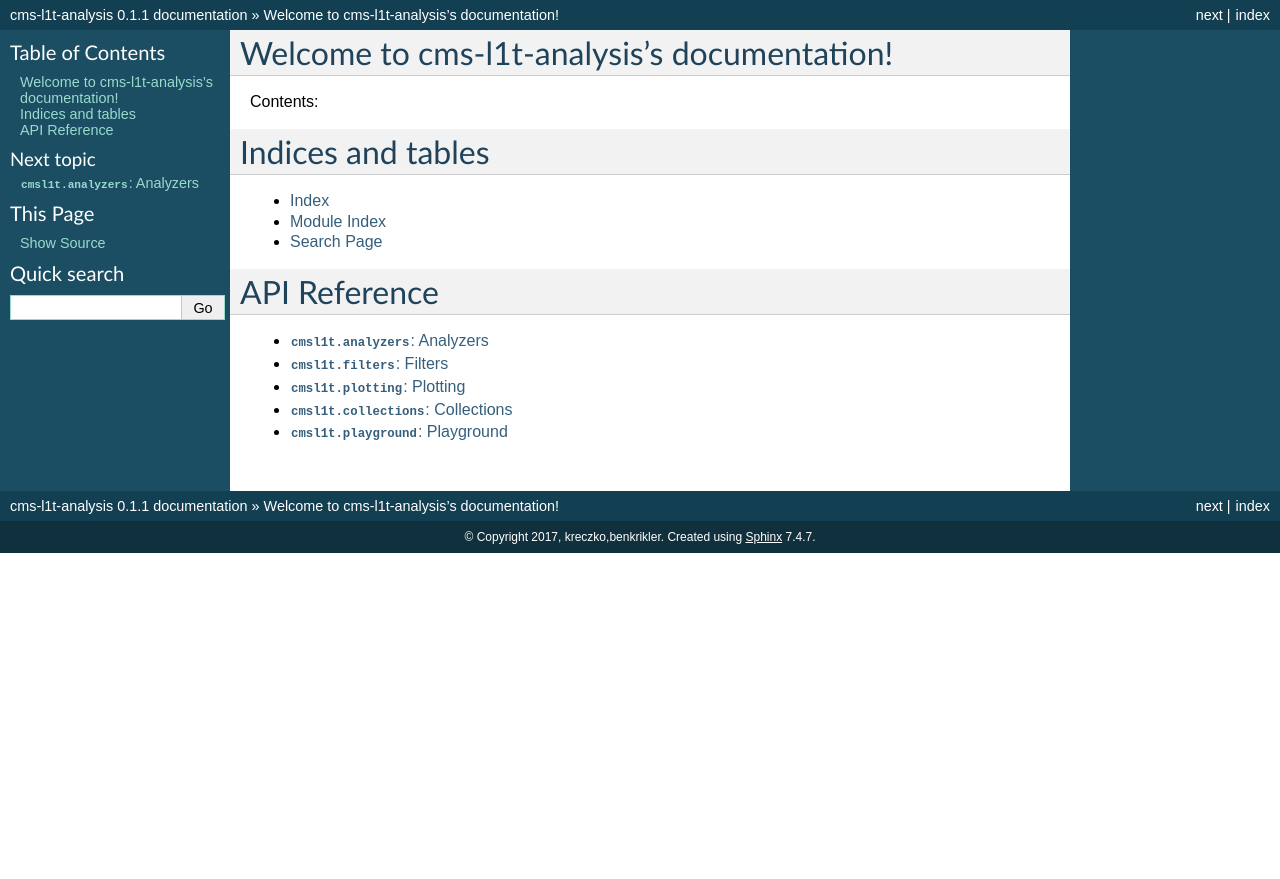
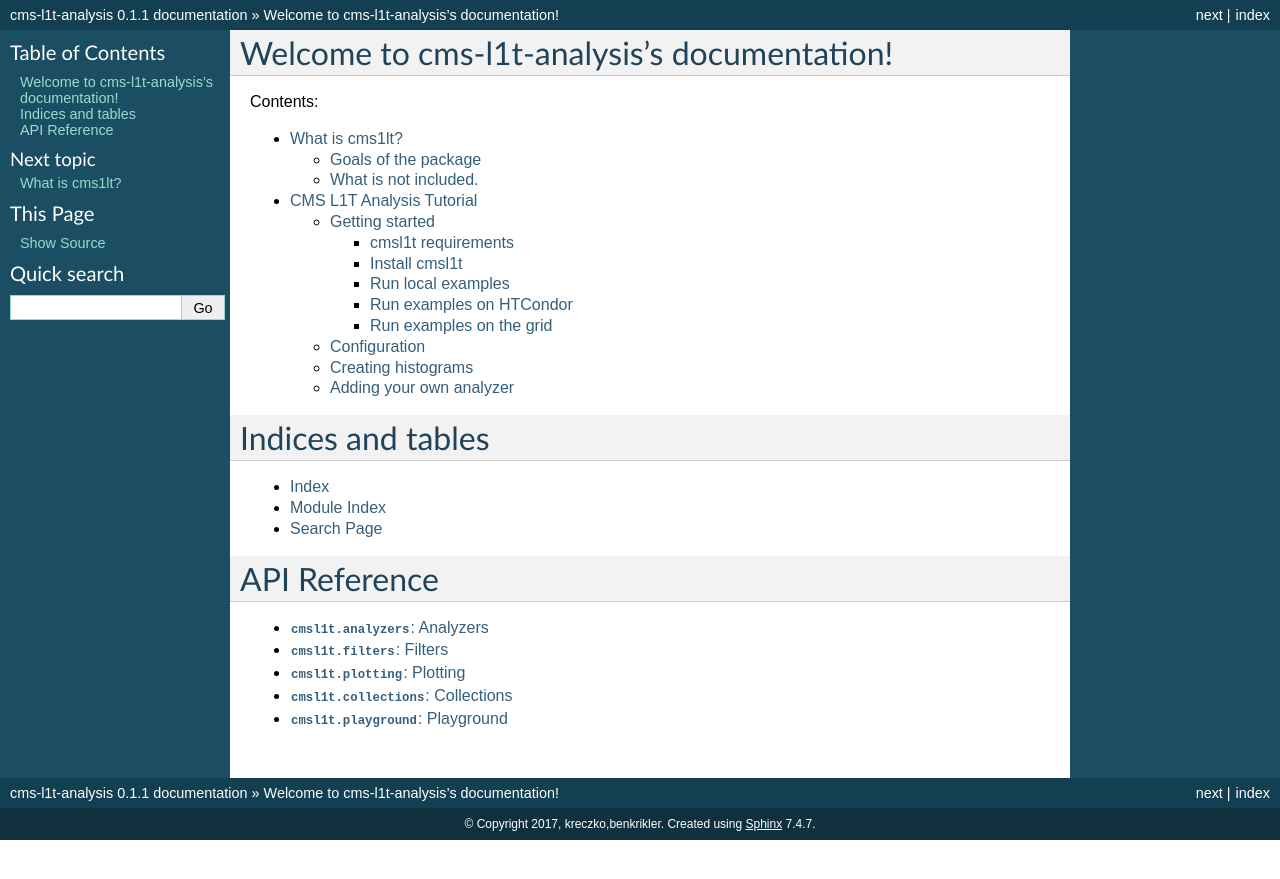
Before and after one commit to professor-calculus/cms-l1t-analysis, a Sphinx documentation site: the page built from docs/index.rst, in a window 1280 px wide. Shown: the top 879 px of the page. Built offline with Sphinx 7.4.7, drawn with Linux system fonts in a browser that asks for light colours; the version number is read from the project's files by our own code.

Commit message:
expanding docs skeleton

```diff
--- a/docs/index.rst
+++ b/docs/index.rst
@@ -9,7 +9,10 @@ Welcome to cms-l1t-analysis's documentation!
 Contents:
 
 .. toctree::
-   :maxdepth: 2
+   :maxdepth: 3
+
+   introduction
+   tutorial
 
 
 
--- /dev/null
+++ b/docs/introduction.rst
@@ -0,0 +1,11 @@
+What is cms1lt?
+********************************************
+`cmsl1t` is a python package for Level 1 Trigger analysis for the Compact Muon
+Solenoid (CMS) experiment at the Large Hadron Collider (LHC).
+
+
+Goals of the package
+============================================
+
+What is not included.
+============================================
--- /dev/null
+++ b/docs/tutorial.rst
@@ -0,0 +1,7 @@
+CMS L1T Analysis Tutorial
+********************************************
+
+.. include:: tutorial/getting_started.rst
+.. include:: tutorial/configuration.rst
+.. include:: tutorial/histograms.rst
+.. include:: tutorial/analyzers.rst
--- /dev/null
+++ b/docs/tutorial/analyzers.rst
@@ -0,0 +1,2 @@
+Adding your own analyzer
+============================================
--- /dev/null
+++ b/docs/tutorial/configuration.rst
@@ -0,0 +1,3 @@
+Configuration
+============================================
+YAML, examples, how to add things
--- /dev/null
+++ b/docs/tutorial/histograms.rst
@@ -0,0 +1,2 @@
+Creating histograms
+============================================
```
Also changed, not shown: docs/tutorial/getting_started.rst (added, +21 -0 lines).
